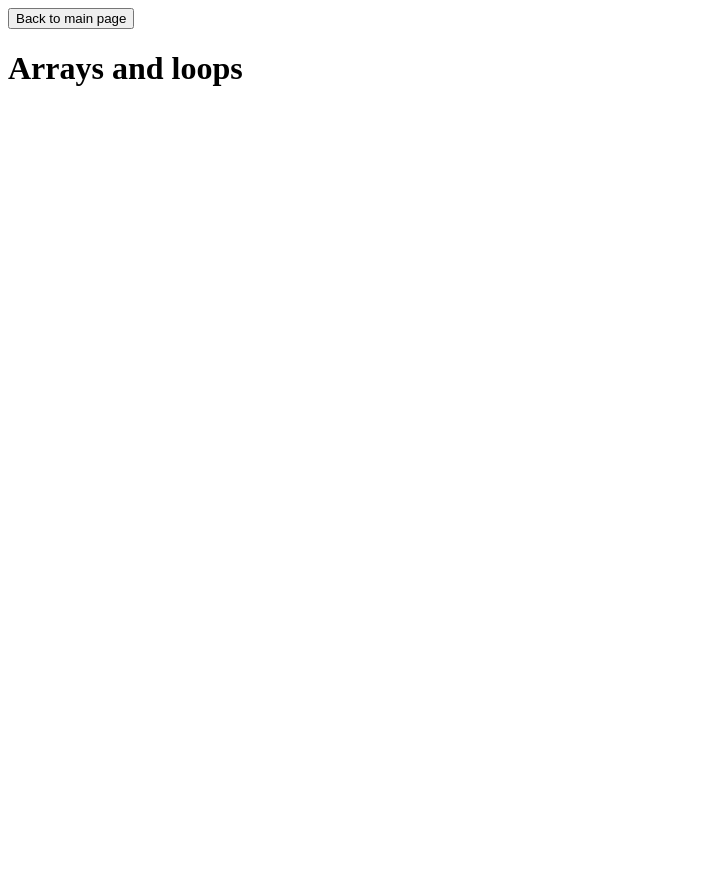
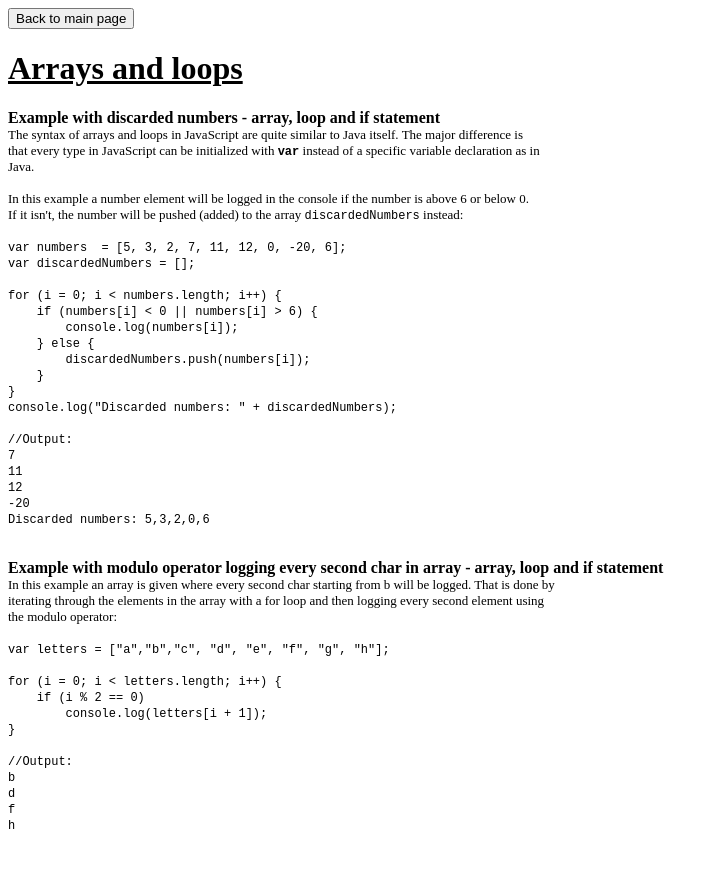
Before and after one commit to Jepp0103/Mandatory_1, a plain HTML site: page resources/arraysAndLoops.html in a window 1280 px wide. Shown: the whole page, without its empty margins (0-717 px from the left). Before the commit the page ends 800 px from the top, so only its background shows below. Drawn offline with nearby package versions, Linux system fonts and the light colour scheme.

Commit message:
arrays and loops html done

```diff
--- a/resources/arraysAndLoops.html
+++ b/resources/arraysAndLoops.html
@@ -4,13 +4,88 @@
     <meta charset="UTF-8">
     <meta name="viewport" content="width=device-width, initial-scale=1.0">
     <title>Arrays and loops</title>
+    <link rel="stylesheet" href="stylesheet.css">
 </head>
+<style>
+    h4, h5, section {
+        margin: 0;
+        padding: 0;
+    }
+
+    p, li, ol, pre {
+        margin: 0;
+        padding: 0;
+        font-size: small;
+        font-family: 'Times New Roman';
+    }
+
+    code {
+        font-size: small;
+    }
+</style>
 <body>
     <form action="/">
         <button id="backToMainButton" href="/">Back to main page</button>
     </form>
-    <h1>Arrays and loops</h1>
+
+    <h1><u>Arrays and loops</u></h1>
+        <dl>
+            <section>
+                    <h4>Example with discarded numbers - array, loop and if statement</h4>
+                    <p>
+                        <pre>
+The syntax of arrays and loops in JavaScript are quite similar to Java itself. The major difference is
+that every type in JavaScript can be initialized with <code><b>var</b></code> instead of a specific variable declaration as in
+Java.
+
+In this example a number element will be logged in the console if the number is above 6 or below 0.
+If it isn't, the number will be pushed (added) to the array <code>discardedNumbers</code> instead:
+                            <code>
+var numbers  = [5, 3, 2, 7, 11, 12, 0, -20, 6];
+var discardedNumbers = [];
+
+for (i = 0; i < numbers.length; i++) {
+    if (numbers[i] < 0 || numbers[i] > 6) {
+        console.log(numbers[i]);
+    } else {
+        discardedNumbers.push(numbers[i]);
+    }
+}
+console.log("Discarded numbers: " + discardedNumbers);
+
+//Output:
+7
+11
+12
+-20
+Discarded numbers: 5,3,2,0,6
+                            </code>
+                        </pre>
+                    </p>
+                    <p>
+                        <h4>Example with modulo operator logging every second char in array - array, loop and if statement</h4>
+                    <p>
+                        <pre>
+In this example an array is given where every second char starting from b will be logged. That is done by
+iterating through the elements in the array with a for loop and then logging every second element using
+the modulo operator:
+                            <code>
+var letters = ["a","b","c", "d", "e", "f", "g", "h"];
+
+for (i = 0; i < letters.length; i++) {
+    if (i % 2 == 0)
+        console.log(letters[i + 1]);
+}
+
+//Output:
+b
+d
+f
+h
+                            </code>
+                        </pre>
+                    </p>
+            </section>
     <script src="https://ajax.googleapis.com/ajax/libs/jquery/3.4.1/jquery.min.js"></script>
-
 </body>
 </html>
--- /dev/null
+++ b/resources/stylesheet.css
@@ -0,0 +1,18 @@
+@charset "UTF-8";
+
+
+h4, h5, section {
+    margin: 0;
+    padding: 0;
+}
+
+p, li, ol, pre {
+    margin: 0;
+    padding: 0;
+    font-size: small;
+    font-family: 'Times New Roman';
+}
+
+code {
+    font-size: small;
+}
```
Also changed, not shown: resources/commandsAndTools.html (+29 -2 lines).
